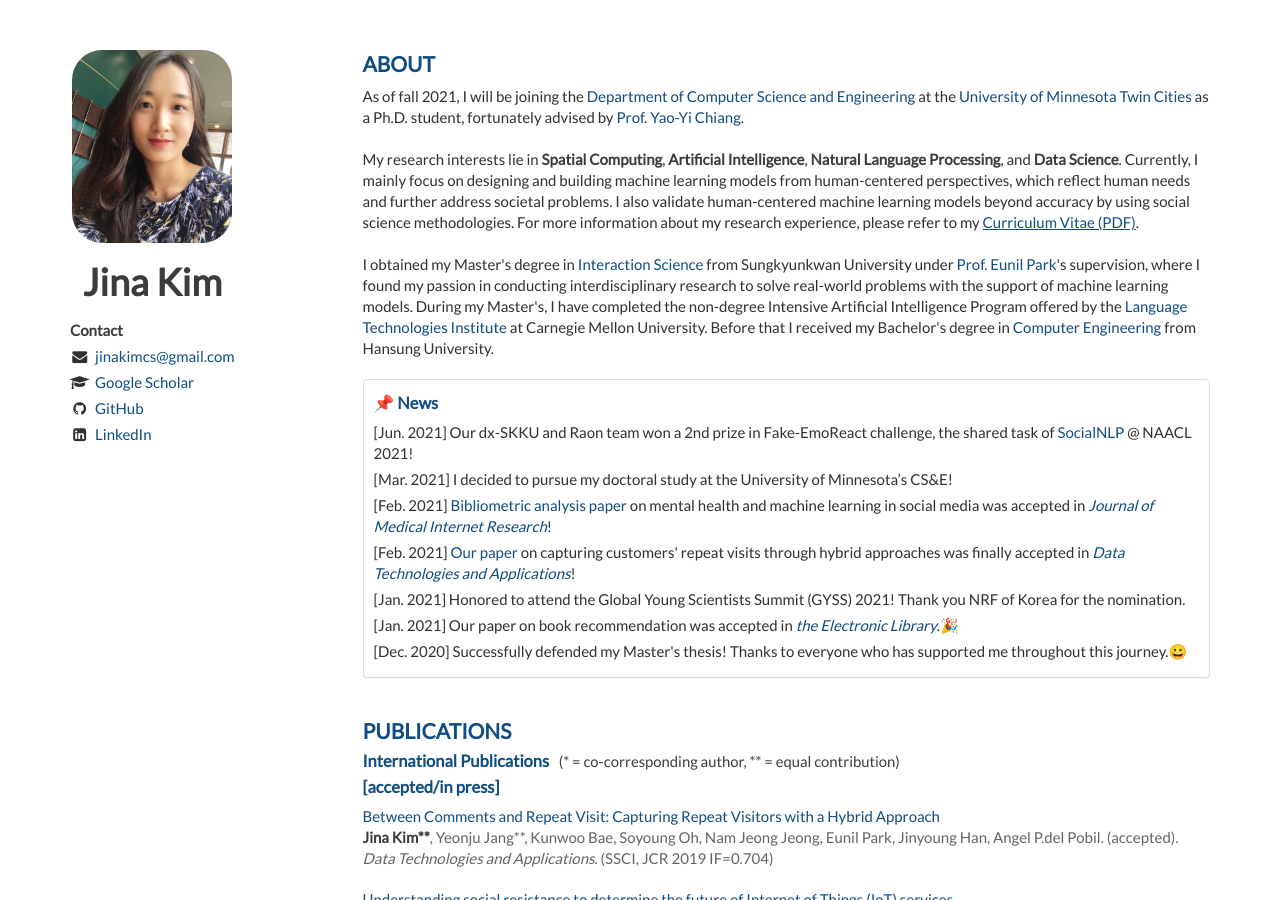
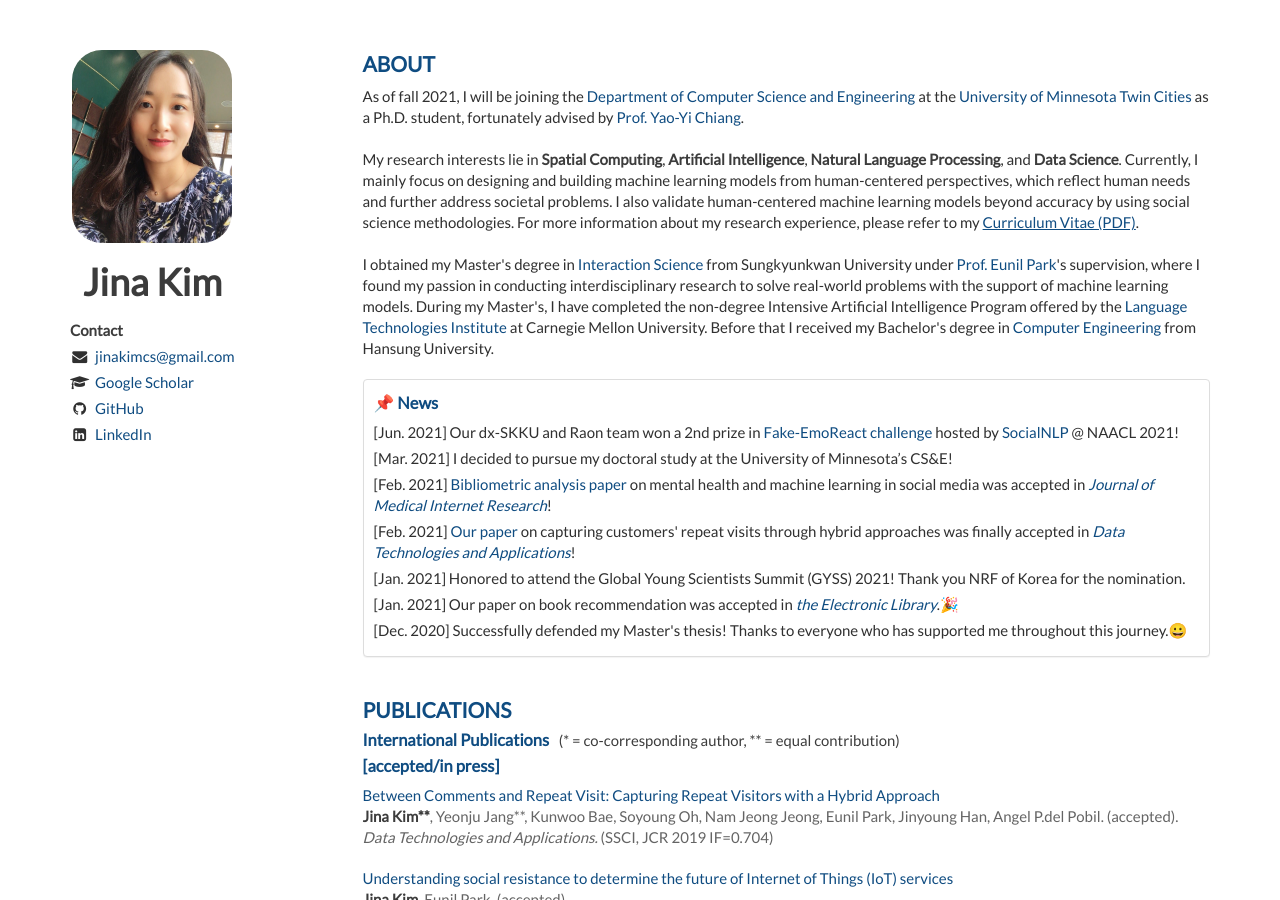
Before and after one commit to Jina-Kim/Jina-Kim.github.io, a Jekyll site: the page built from index.html, in a window 1280 px wide and 900 px high. Built offline with Jekyll 4.4.1, drawn with Linux system fonts in a browser that asks for light colours; nearby versions of some CDN libraries; the list of posts is cut into pages by our own code.

Commit message:
Update about.html

```diff
--- a/_includes/about.html
+++ b/_includes/about.html
@@ -18,7 +18,7 @@
       <div class="panel-body">
             <h2>📌 News</h2>
             <ul class="list-unstyled">
-                <li>[Jun. 2021] Our dx-SKKU and Raon team won a 2nd prize in Fake-EmoReact challenge, the shared task of <a href="https://sites.google.com/site/socialnlp2021/#pgnaacl">SocialNLP</a> @ NAACL 2021! </li>
+                <li>[Jun. 2021] Our dx-SKKU and Raon team won a 2nd prize in <a href="https://sites.google.com/view/covidfake-emoreact-2021/home?authuser=0">Fake-EmoReact challenge</a> hosted by <a href="https://sites.google.com/site/socialnlp2021/#pgnaacl">SocialNLP</a> @ NAACL 2021! </li>
                 <li>[Mar. 2021] I decided to pursue my doctoral study at the University of Minnesota’s CS&E! </li>
                 <li>[Feb. 2021] <a href="https://www.jmir.org/2021/3/e24870/">Bibliometric analysis paper</a> on mental health and machine learning in social media was accepted in <i><a href="https://www.jmir.org/">Journal of Medical Internet Research</a></i>!</li>
                 <li>[Feb. 2021] <a href="https://doi.org/10.1108/DTA-06-2020-0123">Our paper</a> on capturing customers' repeat visits through hybrid approaches was finally accepted in <i><a href="https://www.emeraldgrouppublishing.com/journal/dta">Data Technologies and Applications</a></i>!</li>
```
